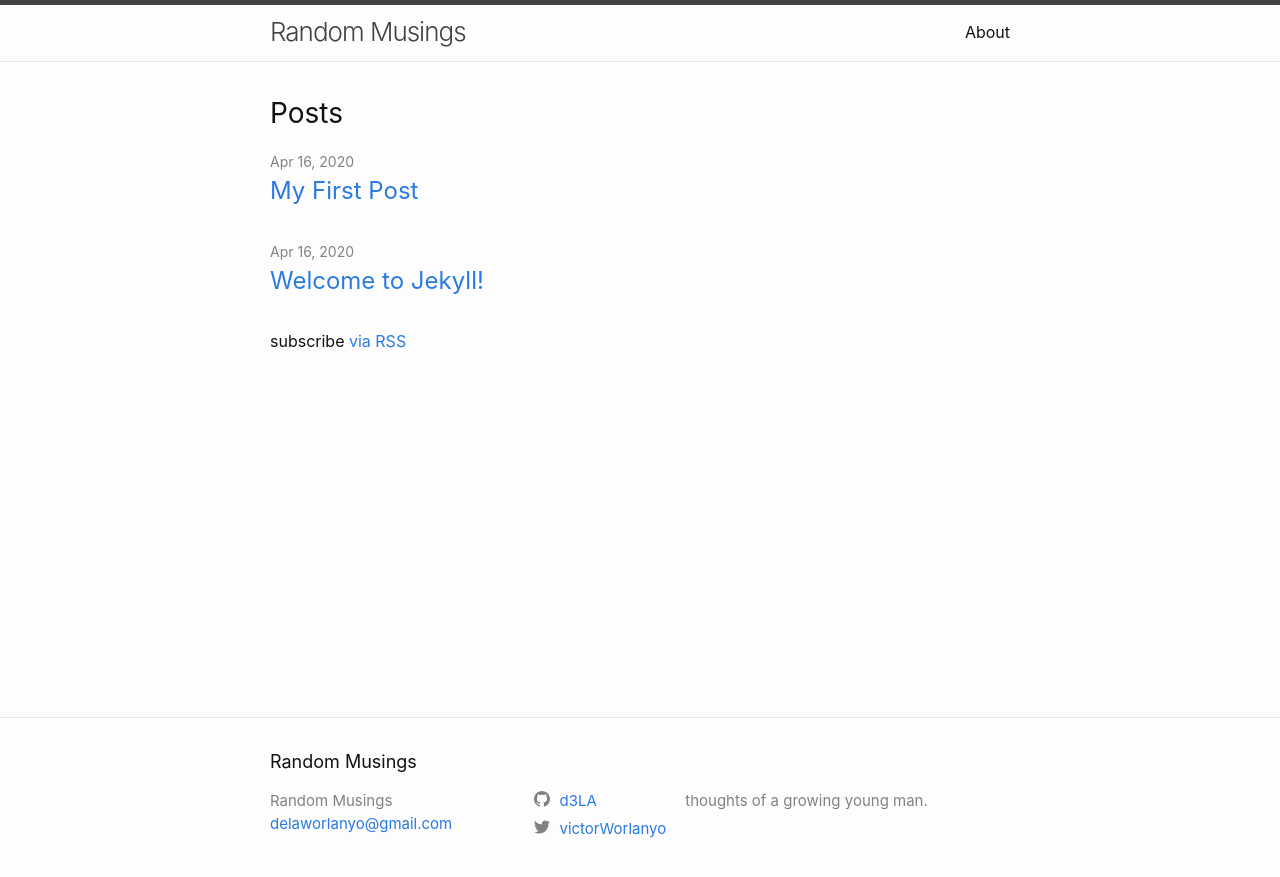
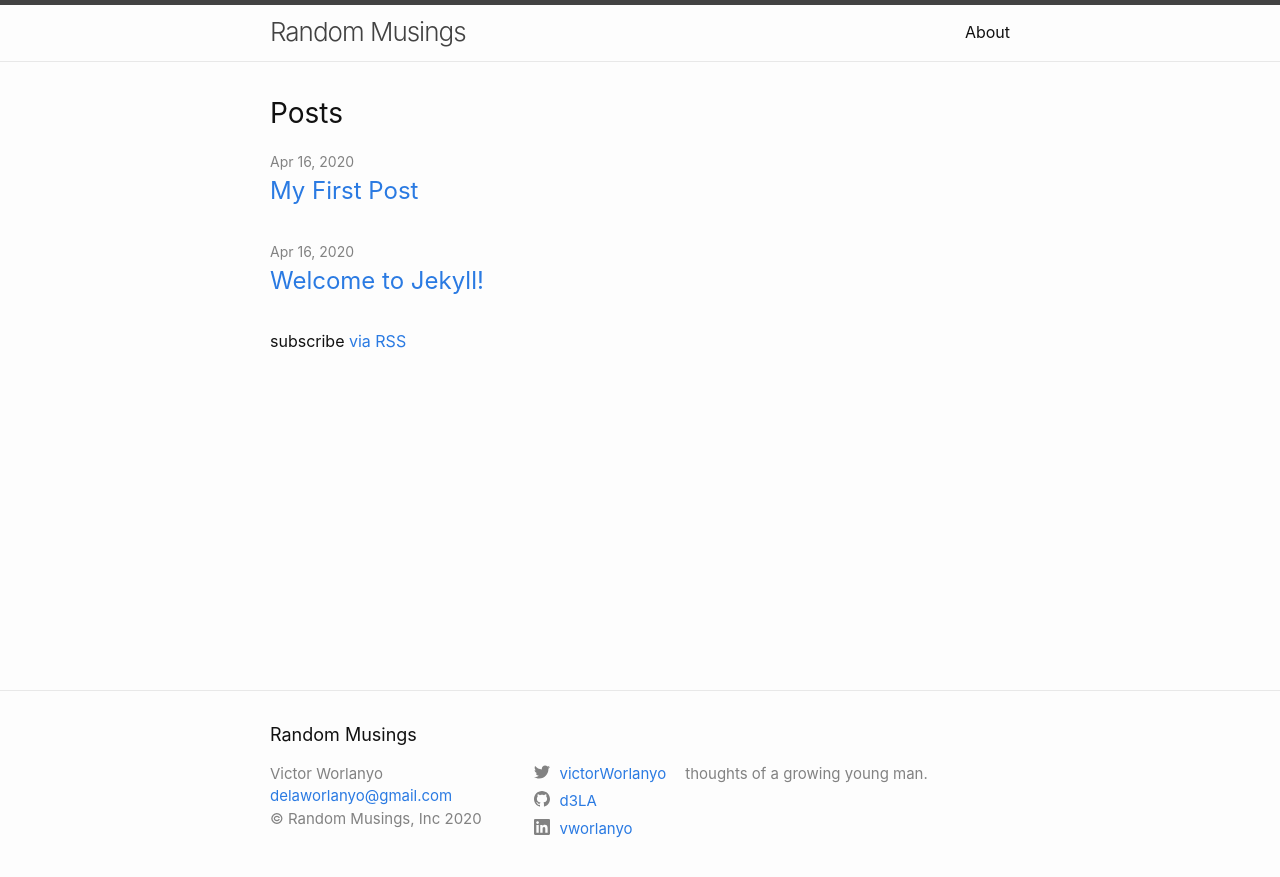
Before and after one commit to d3LA/randomMusings, a Jekyll site: the page built from index.markdown, in a window 1280 px wide. Shown: the top 877 px of the page. Built offline with Jekyll 4.4.1, drawn with Linux system fonts in a browser that asks for light colours.

Commit message:
More edits on Home page

```diff
--- a/_config.yml
+++ b/_config.yml
@@ -27,6 +27,18 @@ url: "https://d3la.github.io" # the base hostname & protocol for your site, e.g.
 twitter_username: victorWorlanyo
 github_username:  d3LA
 
+# Author is the default for posts, the Atom feed, and is used in the footer.
+author: Victor Worlanyo
+
+linkedin_username: vworlanyo
+
+# instagram_username: victorworlanyo
+
+# Add a copyright. A copyright symbol and year will be added automatically
+# copyright: Company Name, Inc.
+copyright: "Random Musings, Inc"
+
+
 # Build settings
 # Removed minima theme as it is now a regular theme (non-gem based theme)
 # theme: minima
--- a/_includes/footer.html
+++ b/_includes/footer.html
@@ -18,6 +18,9 @@
             {%- if site.email -%}
             <li><a class="u-email" href="mailto:{{ site.email }}">{{ site.email }}</a></li>
             {%- endif -%}
+            {%- if site.copyright -%}
+            <li>&copy; {{ site.copyright }} {{ 'now' | date: "%Y" }}</li>
+            {%- endif -%}
         </ul>
       </div>
 
--- a/_includes/social.html
+++ b/_includes/social.html
@@ -1,13 +1,15 @@
 <ul class="social-media-list">
+  {%- if site.twitter_username -%}<li><a href="https://www.twitter.com/{{ site.twitter_username| cgi_escape | escape }}"><svg class="svg-icon"><use xlink:href="{{ '/assets/minima-social-icons.svg#twitter' | relative_url }}"></use></svg> <span class="username">{{ site.twitter_username| escape }}</span></a></li>{%- endif -%}
+  {%- if site.github_username -%}<li><a href="https://github.com/{{ site.github_username| cgi_escape | escape }}"><svg class="svg-icon"><use xlink:href="{{ '/assets/minima-social-icons.svg#github' | relative_url }}"></use></svg> <span class="username">{{ site.github_username| escape }}</span></a></li>{%- endif -%}
+  {%- if site.linkedin_username -%}<li><a href="https://www.linkedin.com/in/{{ site.linkedin_username| cgi_escape | escape }}"><svg class="svg-icon"><use xlink:href="{{ '/assets/minima-social-icons.svg#linkedin' | relative_url }}"></use></svg> <span class="username">{{ site.linkedin_username| escape }}</span></a></li>{%- endif -%}
+
+
+  {%- if site.instagram_username -%}<li><a href="https://instagram.com/{{ site.instagram_username| cgi_escape | escape }}"><svg class="svg-icon"><use xlink:href="{{ '/assets/minima-social-icons.svg#instagram' | relative_url }}"></use></svg> <span class="username">{{ site.instagram_username| escape }}</span></a></li>{%- endif -%}
   {%- if site.dribbble_username -%}<li><a href="https://dribbble.com/{{ site.dribbble_username| cgi_escape | escape }}"><svg class="svg-icon"><use xlink:href="{{ '/assets/minima-social-icons.svg#dribbble' | relative_url }}"></use></svg> <span class="username">{{ site.dribbble_username| escape }}</span></a></li>{%- endif -%}
   {%- if site.facebook_username -%}<li><a href="https://www.facebook.com/{{ site.facebook_username| cgi_escape | escape }}"><svg class="svg-icon"><use xlink:href="{{ '/assets/minima-social-icons.svg#facebook' | relative_url }}"></use></svg> <span class="username">{{ site.facebook_username| escape }}</span></a></li>{%- endif -%}
   {%- if site.flickr_username -%}<li><a href="https://www.flickr.com/photos/{{ site.flickr_username| cgi_escape | escape }}"><svg class="svg-icon"><use xlink:href="{{ '/assets/minima-social-icons.svg#flickr' | relative_url }}"></use></svg> <span class="username">{{ site.flickr_username| escape }}</span></a></li>{%- endif -%}
-  {%- if site.github_username -%}<li><a href="https://github.com/{{ site.github_username| cgi_escape | escape }}"><svg class="svg-icon"><use xlink:href="{{ '/assets/minima-social-icons.svg#github' | relative_url }}"></use></svg> <span class="username">{{ site.github_username| escape }}</span></a></li>{%- endif -%}
-  {%- if site.instagram_username -%}<li><a href="https://instagram.com/{{ site.instagram_username| cgi_escape | escape }}"><svg class="svg-icon"><use xlink:href="{{ '/assets/minima-social-icons.svg#instagram' | relative_url }}"></use></svg> <span class="username">{{ site.instagram_username| escape }}</span></a></li>{%- endif -%}
-  {%- if site.linkedin_username -%}<li><a href="https://www.linkedin.com/in/{{ site.linkedin_username| cgi_escape | escape }}"><svg class="svg-icon"><use xlink:href="{{ '/assets/minima-social-icons.svg#linkedin' | relative_url }}"></use></svg> <span class="username">{{ site.linkedin_username| escape }}</span></a></li>{%- endif -%}
   {%- if site.pinterest_username -%}<li><a href="https://www.pinterest.com/{{ site.pinterest_username| cgi_escape | escape }}"><svg class="svg-icon"><use xlink:href="{{ '/assets/minima-social-icons.svg#pinterest' | relative_url }}"></use></svg> <span class="username">{{ site.pinterest_username| escape }}</span></a></li>{%- endif -%}
   {%- for mst in site.mastodon -%}{%- if mst.username and mst.instance -%}<li><a href="https://{{ mst.instance| cgi_escape | escape}}/@{{mst.username}}"><svg class="svg-icon"><use xlink:href="{{ '/assets/minima-social-icons.svg#mastodon' | relative_url }}"></use></svg> <span class="username">{{ mst.username|escape }}</span></a></li>{%- endif -%}{%- endfor -%}
-  {%- if site.twitter_username -%}<li><a href="https://www.twitter.com/{{ site.twitter_username| cgi_escape | escape }}"><svg class="svg-icon"><use xlink:href="{{ '/assets/minima-social-icons.svg#twitter' | relative_url }}"></use></svg> <span class="username">{{ site.twitter_username| escape }}</span></a></li>{%- endif -%}
   {%- if site.youtube_username -%}<li><a href="https://youtube.com/{{ site.youtube_username| cgi_escape | escape }}"><svg class="svg-icon"><use xlink:href="{{ '/assets/minima-social-icons.svg#youtube' | relative_url }}"></use></svg> <span class="username">{{ site.youtube_username| escape }}</span></a></li>{%- endif -%}
   {%- if site.googleplus_username -%}<li><a href="https://plus.google.com/{{ site.googleplus_username| escape }}"><svg class="svg-icon"><use xlink:href="{{ '/assets/minima-social-icons.svg#googleplus' | relative_url }}"></use></svg> <span class="username">{{ site.googleplus_username| escape }}</span></a></li>{%- endif -%}
   {%- if site.rss -%}<li><a href="{{ 'feed.xml' | relative_url }}"><svg class="svg-icon"><use xlink:href="{{ '/assets/minima-social-icons.svg#rss' | relative_url }}"></use></svg> <span>{{ site.rss | escape }}</span></a></li>{%- endif -%}
```
